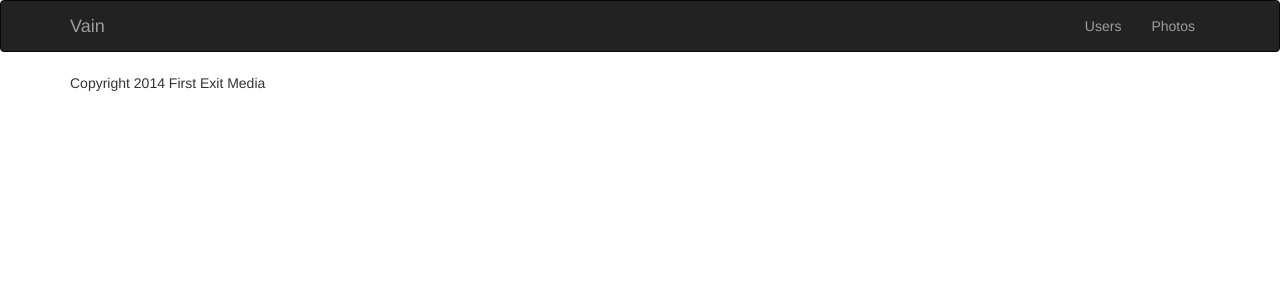
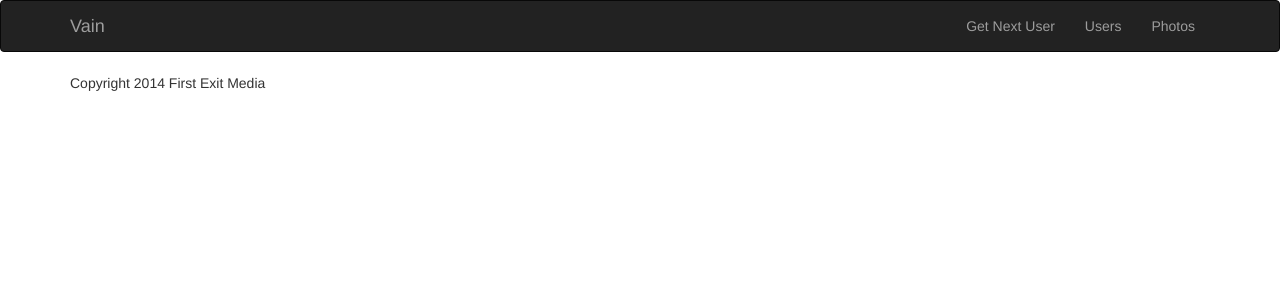
Before and after one commit to zachlevy/selfie-screener, a Django app: page /test/ in a window 1280 px wide. Shown: the top 300 px of the page. Run offline with Django 3.2, Linux system fonts and the light colour scheme; some libraries are stand-ins or nearby versions.

Commit message:
fixed get_next_user query

```diff
--- a/seapp/views.py
+++ b/seapp/views.py
@@ -84,7 +84,7 @@ def skip_user(request, ig_id):
 	return HttpResponseRedirect(reverse(get_next_user))
 
 def get_next_user(request):
-	user = User.objects.annotate(num_photos=Count('photo')).filter(num_photos__gte=5).annotate(num_subs=Count('submission')).filter(num_subs=0).annotate(num_skips=Count('skipped')).filter(num_skips=0).order_by('num_photos').first()
+	user = User.objects.annotate(num_photos=Count('photo')).annotate(num_subs=Count('submission')).annotate(num_skips=Count('skipped')).filter(num_photos__gte=5, num_skips=0, num_subs=0).order_by('num_photos').first()
 	return HttpResponseRedirect(reverse('user', kwargs={'ig_id':user.ig_id}))
 
 def user(request, ig_id):
@@ -119,7 +119,7 @@ def remove_photo(request, photo_id):
 def remove_user(request, ig_id):
 	user = User.objects.filter(ig_id=ig_id).first()
 	user.delete()
-	return HttpResponseRedirect(reverse('users'))
+	return HttpResponseRedirect(reverse(get_next_user))
 
 def submit_user(request, ig_id, gender, age, name):
 	try:
@@ -149,4 +149,4 @@ def submit_user(request, ig_id, gender, age, name):
 	except Exception, e:
 		print "submit_user"
 		print e
-	return HttpResponseRedirect(reverse('user', kwargs={'ig_id':user.ig_id}))
+	return HttpResponseRedirect(reverse(get_next_user))
--- a/templates/html/base.html
+++ b/templates/html/base.html
@@ -37,6 +37,7 @@
       </div>
       <nav class="collapse navbar-collapse bs-navbar-collapse" role="navigation">
         <ul class="nav navbar-nav navbar-right">
+          <li class=""><a href="{% url "get_next_user" %}">Get Next User</a></li>
           <li class=""><a href="{% url "users" %}">Users</a></li>
           <li class=""><a href="{% url "photos" %}">Photos</a></li>
         </ul>
--- a/templates/html/user.html
+++ b/templates/html/user.html
@@ -21,6 +21,7 @@
 		<a id="vain-link" class="btn btn-success" href="{% url "submit_user" user.ig_id "male" "24" "Zach" %}">Submit User</a>
 		<a class="btn btn-danger" href="{% url "remove_user" user.ig_id %}">Remove User</a>
 		<a class="btn btn-default" href="{% url "skip_user" user.ig_id %}">Skip User</a>
+		<span id="pop-name"></span>
 	</div>
 	<div class="col-xs-12 col-sm-6">
 		<ul class="list-inline list-unstyled pull-right">
@@ -89,6 +90,7 @@ function getName() {
 			name = data.results[0].user.name.first;
 			name = capitaliseFirstLetter(name)
 			console.log(name);
+			$("#pop-name").html(name)
 			update_link(name, gender)
 		}
 	});
```
